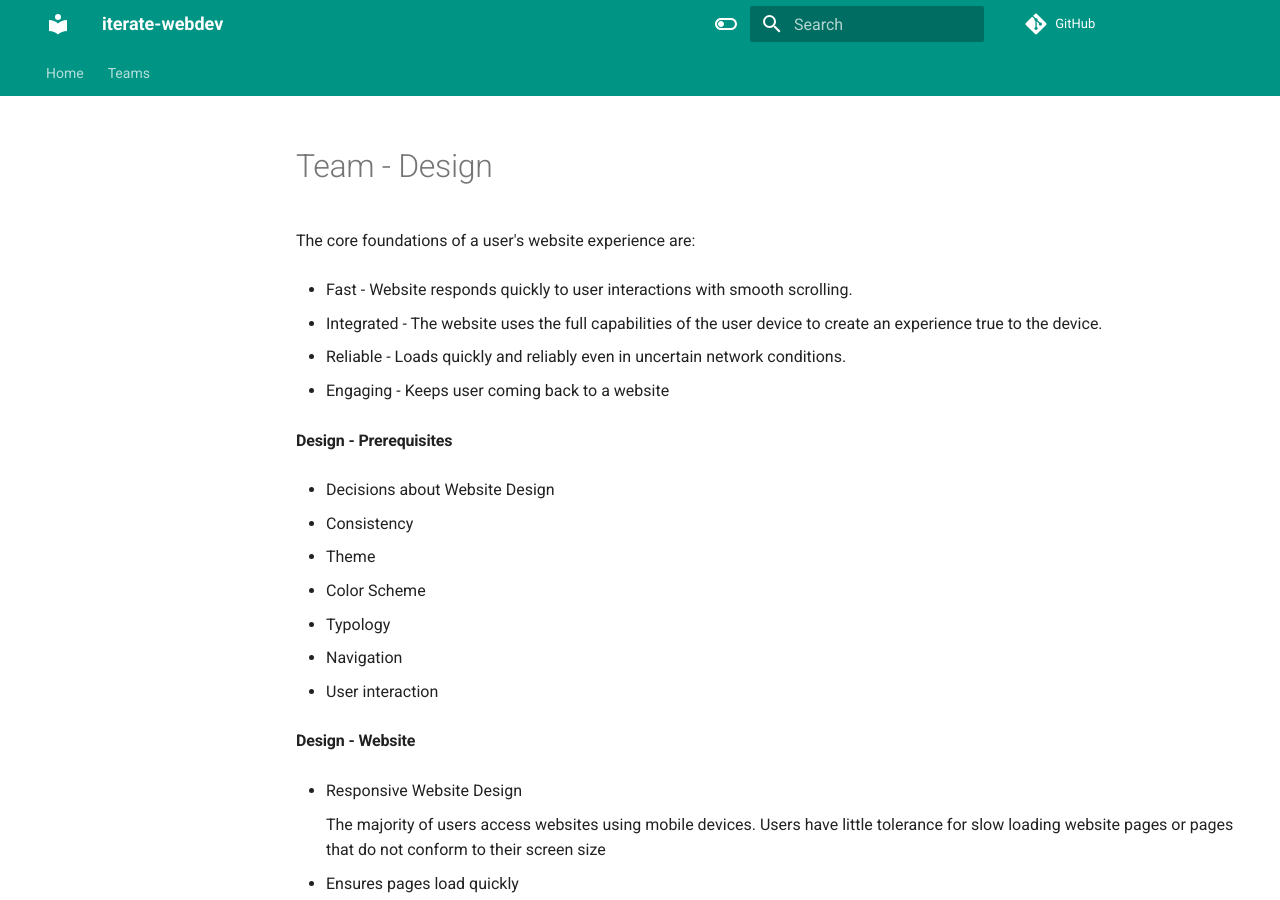
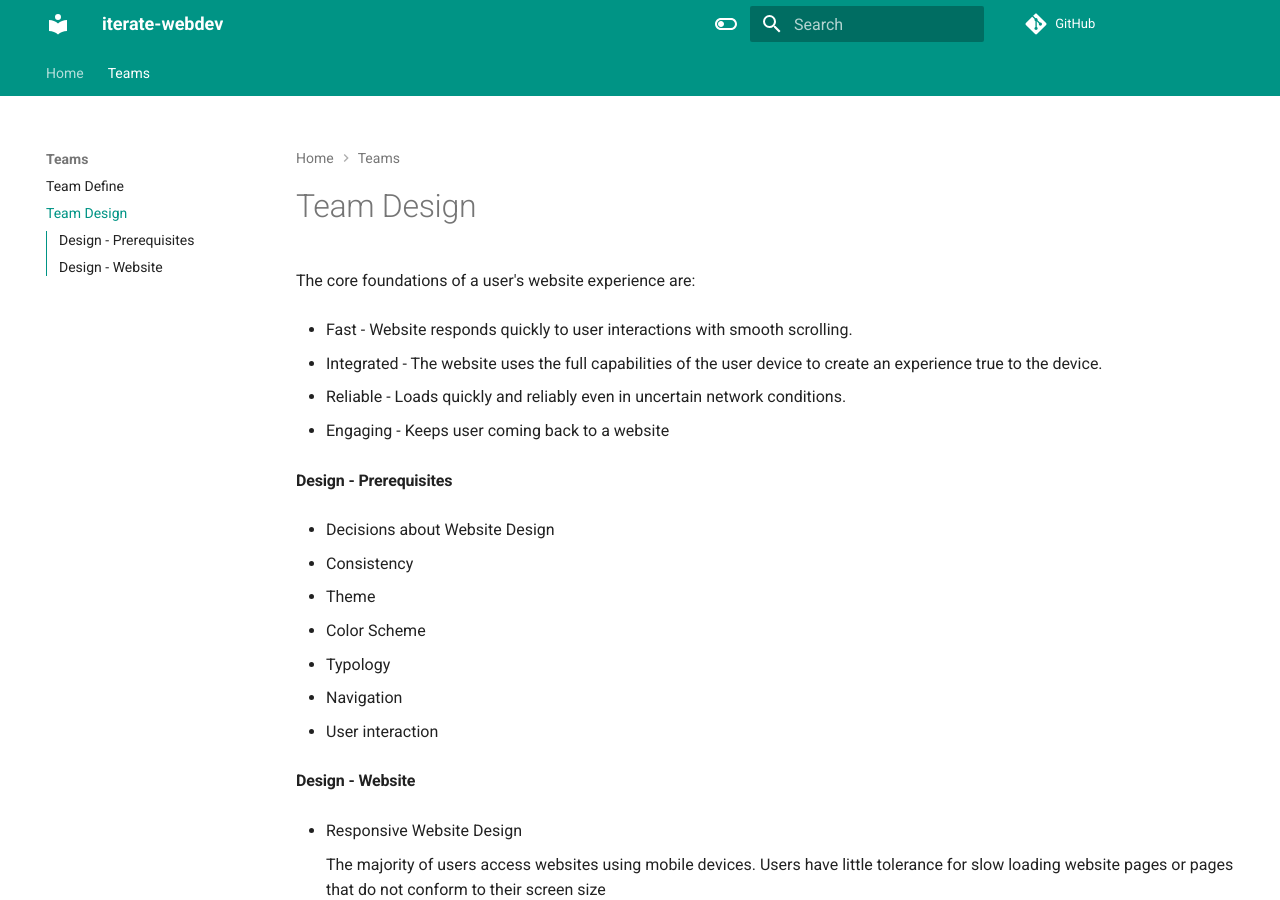
Before and after one commit to JohnTelford/iterate-webdev-cloudflare, an MkDocs documentation site: the page built from docs/team_design.md, in a window 1280 px wide and 900 px high. Built offline with MkDocs 1.6.1 and Material for MkDocs 9.7.7, drawn with Linux system fonts in a browser that asks for light colours; comment, search, counter and statistics services are not loaded.

Commit message:
refactor

```diff
--- a/mkdocs.yml
+++ b/mkdocs.yml
@@ -53,6 +53,7 @@
 nav:
   - Home: index.md
   - Teams:
-      - Define: team_define.md
+      - Team Define: team_define.md
+      - Team Design: team_design.md
 
 copyright: Copyright &copy; 2024 John M. Telford
```
